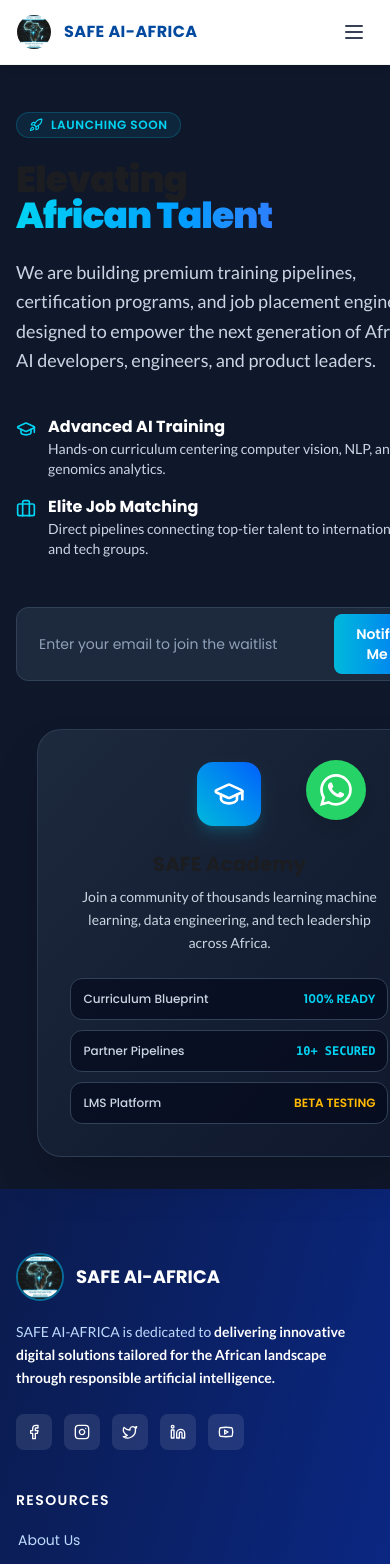
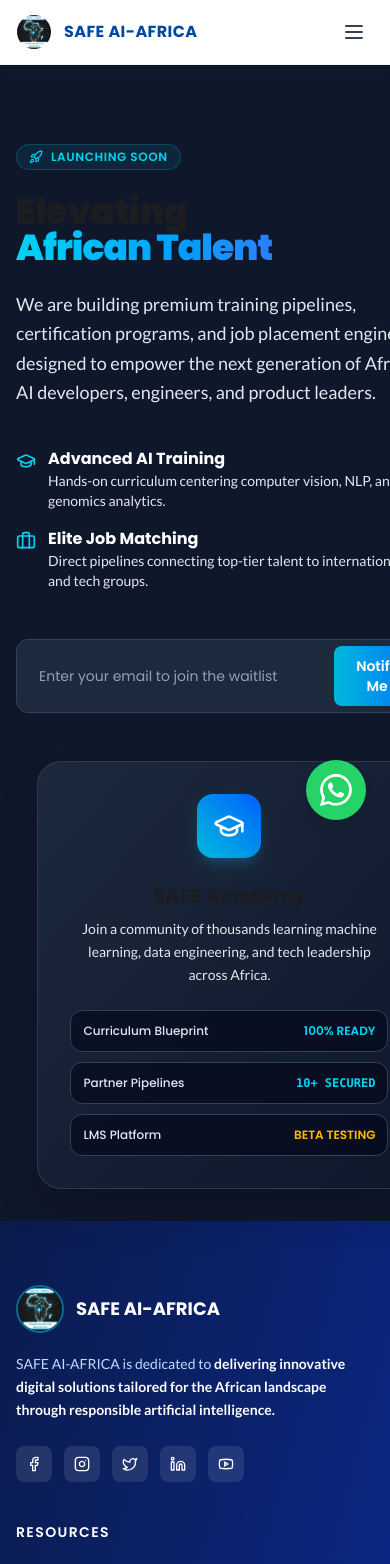
Before and after one commit to Atusav-lab/SAFEAI-AFRICA-WEBSITE-ai-studio-nextjs, a Next.js app: page /coming-soon in a window 390 px wide. Shown: the top 1564 px of the page. Built offline with nearby package versions, Linux system fonts and the light colour scheme.

Commit message:
style: increase top padding on solution page for mobile

```diff
--- a/src/app/coming-soon/page.tsx
+++ b/src/app/coming-soon/page.tsx
@@ -21,7 +21,7 @@
   return (
     <>
       <Header forceScrolled={true} />
-      <main className="pt-20 lg:pt-24 min-h-screen bg-slate-900 text-white flex flex-col justify-between">
+      <main className="pt-28 lg:pt-32 min-h-screen bg-slate-900 text-white flex flex-col justify-between">
         {/* Main hero area */}
         <section className="flex-grow py-8 lg:py-24 max-w-7xl mx-auto px-4 sm:px-6 lg:px-8 w-full flex flex-col justify-center">
           <div className="grid lg:grid-cols-2 gap-8 lg:gap-12 items-center">
@@ -37,7 +37,7 @@
                   African Talent
                 </span>
               </h1>
-              <p className="text-lg text-slate-300 font-lato leading-relaxed max-w-lg">
+              <p className="text-lg text-slate-200 font-lato leading-relaxed max-w-lg">
                 We are building premium training pipelines, certification programs, and job placement engines designed to empower the next generation of African AI developers, engineers, and product leaders.
               </p>
 
@@ -47,14 +47,14 @@
                   <GraduationCap className="text-cyan-400 mt-1 flex-shrink-0" size={20} />
                   <div>
                     <h3 className="font-bold text-white text-base">Advanced AI Training</h3>
-                    <p className="text-slate-300 text-sm font-lato">Hands-on curriculum centering computer vision, NLP, and genomics analytics.</p>
+                    <p className="text-slate-200 text-sm font-lato">Hands-on curriculum centering computer vision, NLP, and genomics analytics.</p>
                   </div>
                 </div>
                 <div className="flex items-start gap-3">
                   <Briefcase className="text-cyan-400 mt-1 flex-shrink-0" size={20} />
                   <div>
                     <h3 className="font-bold text-white text-base">Elite Job Matching</h3>
-                    <p className="text-slate-300 text-sm font-lato">Direct pipelines connecting top-tier talent to international teams and tech groups.</p>
+                    <p className="text-slate-200 text-sm font-lato">Direct pipelines connecting top-tier talent to international teams and tech groups.</p>
                   </div>
                 </div>
               </div>
@@ -100,20 +100,20 @@
                   <GraduationCap size={32} className="text-white" />
                 </div>
                 <h3 className="text-xl font-bold mb-2">SAFE Academy</h3>
-                <p className="text-slate-300 text-sm font-lato mb-6 leading-relaxed">
+                <p className="text-slate-200 text-sm font-lato mb-6 leading-relaxed">
                   Join a community of thousands learning machine learning, data engineering, and tech leadership across Africa.
                 </p>
                 <div className="space-y-2.5">
                   <div className="flex items-center justify-between p-3 bg-slate-950/60 rounded-xl text-xs border border-slate-700">
-                    <span className="text-slate-300 font-medium">Curriculum Blueprint</span>
+                    <span className="text-slate-200 font-medium">Curriculum Blueprint</span>
                     <span className="text-cyan-400 font-semibold uppercase">100% Ready</span>
                   </div>
                   <div className="flex items-center justify-between p-3 bg-slate-950/60 rounded-xl text-xs border border-slate-700">
-                    <span className="text-slate-300 font-medium">Partner Pipelines</span>
+                    <span className="text-slate-200 font-medium">Partner Pipelines</span>
                     <span className="text-cyan-400 font-semibold uppercase font-mono">10+ Secured</span>
                   </div>
                   <div className="flex items-center justify-between p-3 bg-slate-950/60 rounded-xl text-xs border border-slate-700">
-                    <span className="text-slate-300 font-medium">LMS Platform</span>
+                    <span className="text-slate-200 font-medium">LMS Platform</span>
                     <span className="text-amber-400 font-semibold uppercase">Beta Testing</span>
                   </div>
                 </div>
--- a/src/app/solution/page.tsx
+++ b/src/app/solution/page.tsx
@@ -156,7 +156,7 @@
   return (
     <>
       <Header forceScrolled={true} />
-      <main className="pt-20 lg:pt-24 min-h-screen bg-slate-50 text-slate-800">
+      <main className="pt-28 lg:pt-32 min-h-screen bg-slate-50 text-slate-800">
         {/* Hero Section */}
         <section className="relative overflow-hidden bg-gradient-to-r from-[#00499E] to-[#0075ba] text-white py-20 lg:py-24">
           <div className="absolute inset-0 opacity-10 bg-[radial-gradient(#fff_1px,transparent_1px)] [background-size:16px_16px]" />
```
